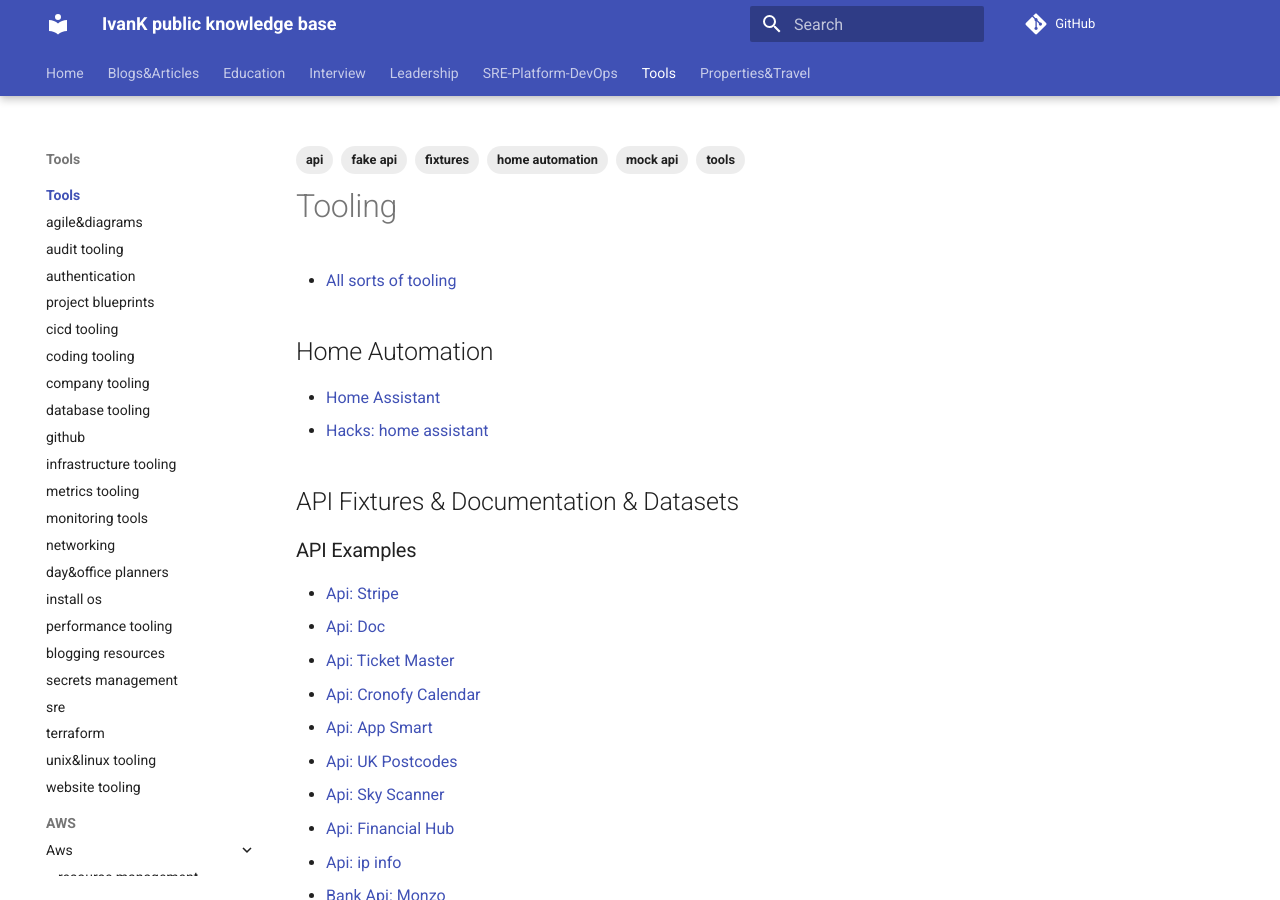
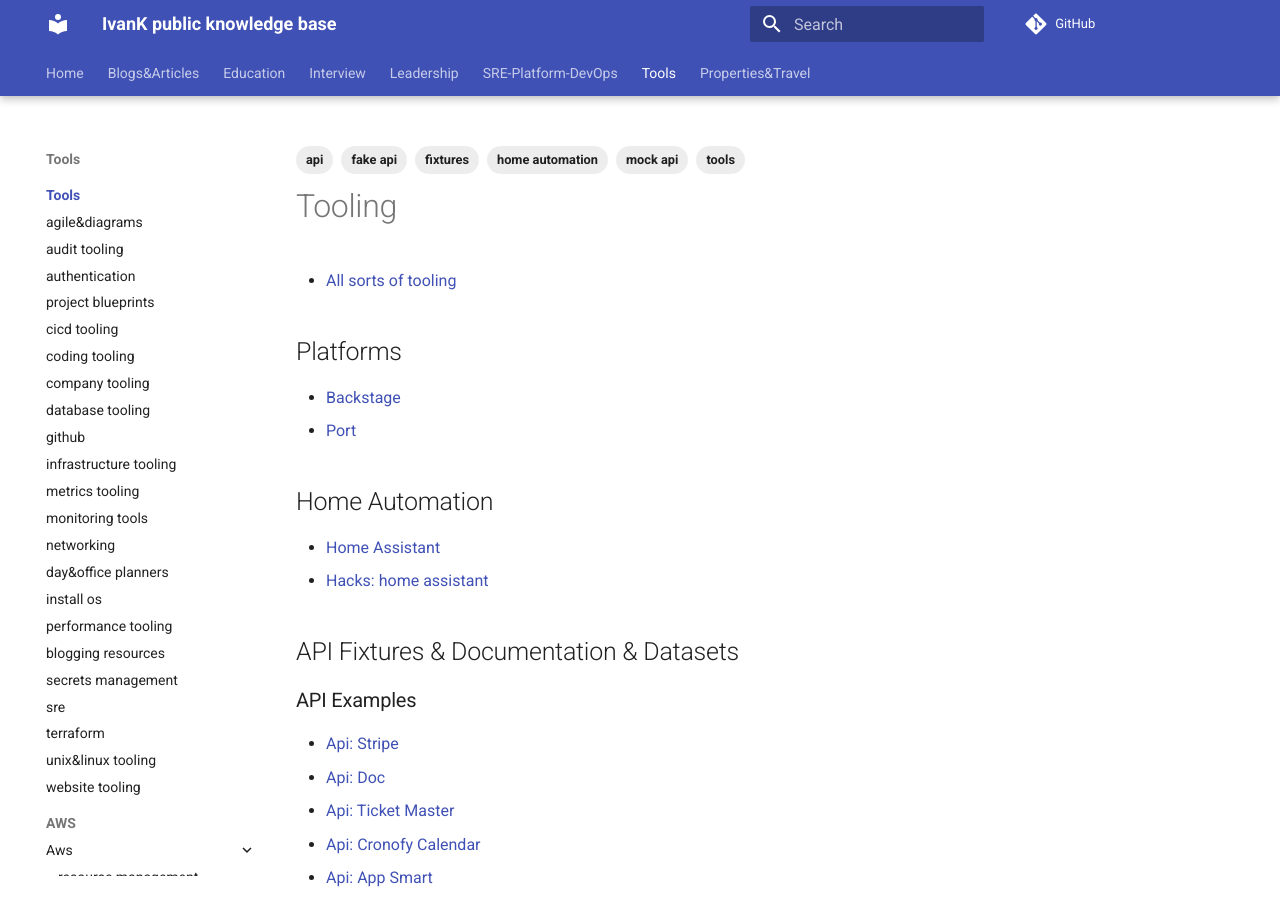
Before and after one commit to ivankatliarchuk/knowledge-base, an MkDocs documentation site: the page built from docs/tools/index.md, in a window 1280 px wide and 900 px high. Built offline with MkDocs 1.6.1 and Material for MkDocs 9.7.7, drawn with Linux system fonts in a browser that asks for light colours; comment, search, counter and statistics services are not loaded.

Commit message:
added platforms
Signed-off-by: ivan katliarchuk <ivan.katliarchuk@gmail.com>

```diff
--- a/docs/tools/index.md
+++ b/docs/tools/index.md
@@ -7,6 +7,11 @@
 ---
 
 - [All sorts of tooling](https://github.com/cjbarber/ToolsOfTheTrade)
+
+## Platforms
+
+- [Backstage](https://backstage.io/)
+- [Port](https://www.getport.io/)
 
 ## Home Automation
 
```
